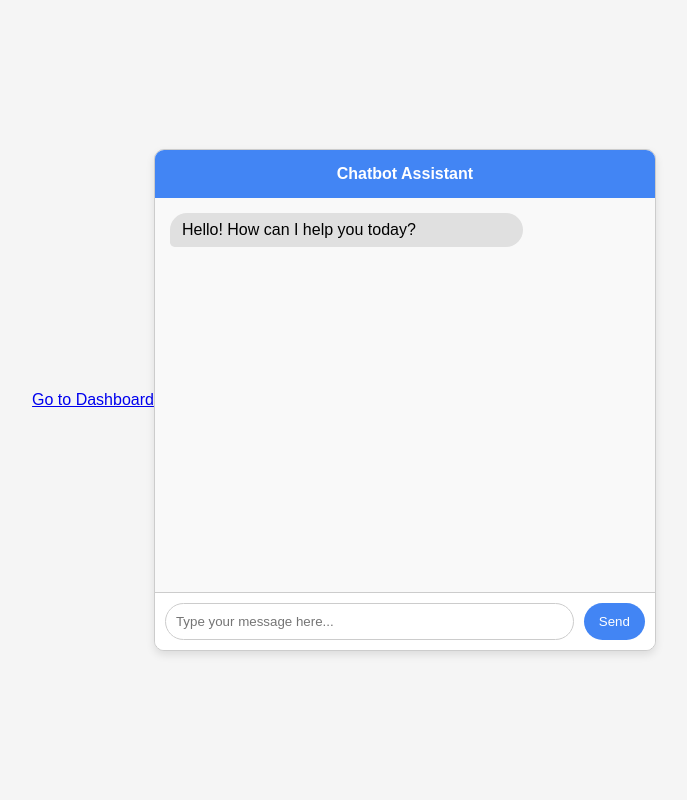
After one commit to Ankygurjar/attendance-management, a Flask app: page /chatbot in a window 1280 px wide. The commit adds this page. Shown: the whole page, without its empty margins (296-983 px from the left). Run offline with Flask 3, Linux system fonts and the light colour scheme; the visitor is signed in with stand-in values (Sample User, id 1).

Commit message:
Added code for chatbot

```diff
--- a/server.py
+++ b/server.py
@@ -1,12 +1,17 @@
 from flask import Flask, render_template, request, redirect, url_for, session, jsonify
+import json
+import requests
+from datetime import timedelta
 
 from admin.admin_services import login_admin_service, add_teacher_service
-from teacher.teacher_services import login_teacher_service, add_student_service
+from teacher.teacher_services import login_teacher_service, add_student_service, analyze_teacher_command
 from student.student_services import login_student_service, get_all_students
 from face_recognition_users.face_recognition_service import match_faces
 
 app:str = Flask(__name__)
 app.secret_key = 'e2B345CV23'
+app.permanent_session_lifetime = timedelta(hours=1)  # Session lasts 1 hour
+
 
 @app.route('/')
 def home():
@@ -69,7 +74,47 @@ def add_teacher():
 
     return render_template('admin/add_teacher.html')
 
-#-----STUDENT ROUTES------#
+@app.route('/add_student_sentiment', methods=['GET', "POST"])
+def student_sentiment():
+    if request.method == 'POST':
+        feedback = request.form['feedback']
+        marks =request.form['marks']
+        attendance = request.form['attendance']
+
+
+        return render_template("teacher/student_sentiment.html")
+    return render_template("teacher/student_sentiment.html")
+
+@app.route('/chatbot', methods=['GET'])
+def chatbot():
+    if(session.get('teacher_email') or session.get('admin_email')):
+        return render_template('chatbot.html')
+
+    return redirect(url_for('logout'))
+
+@app.route('/api/chatbot', methods=['POST'])
+def chatbot_api():
+    if not session.get('teacher_email'):
+        return jsonify({'error': 'Unauthorized'}), 401
+
+    data = request.get_json()
+    ai_response = analyze_teacher_command(
+        message=data['message'],
+        teacher_id=session.get('id')
+    )
+
+    student_data = session.get('chat_context', {}).get('student_data', {})
+
+    if ai_response.get('action') == 'add_student':
+        if all(k in student_data for k in ['name', 'email', 'roll_number']):
+            return jsonify({
+                'response': f"Ready to add {student_data['name']}. Confirm?",
+                'needs_confirmation': True,
+                'student_data': student_data
+            })
+
+    return jsonify(ai_response)
+
 @app.route('/add_student', methods=['GET', 'POST'])
 def add_student():
     if request.method == "POST":
@@ -125,5 +170,13 @@ def get_students():
         'roll_number': student['roll_number']
         } for student in students])
 
+def check_ollama_running():
+    try:
+        response = requests.get("http://localhost:11434")
+        print(response.status_code)
+        return True
+    except:
+        return False
+
 if __name__ == '__main__':
     app.run(debug=True)
--- /dev/null
+++ b/templates/chatbot.html
@@ -0,0 +1,167 @@
+<!DOCTYPE html>
+<html lang="en">
+
+<head>
+    <meta charset="UTF-8">
+    <meta name="viewport" content="width=device-width, initial-scale=1.0">
+    <title>Simple Chatbot</title>
+    <style>
+        body {
+            font-family: Arial, sans-serif;
+            display: flex;
+            justify-content: center;
+            align-items: center;
+            height: 100vh;
+            margin: 0;
+            background-color: #f5f5f5;
+        }
+
+        .chatbot-container {
+            width: 500px;
+            height: 500px;
+            border: 1px solid #ccc;
+            border-radius: 10px;
+            overflow: hidden;
+            display: flex;
+            flex-direction: column;
+            background-color: white;
+            box-shadow: 0 4px 8px rgba(0, 0, 0, 0.1);
+        }
+
+        .chat-header {
+            background-color: #4285f4;
+            color: white;
+            padding: 15px;
+            text-align: center;
+            font-weight: bold;
+        }
+
+        .chat-messages {
+            flex: 1;
+            padding: 15px;
+            overflow-y: auto;
+            background-color: #f9f9f9;
+        }
+
+        .message {
+            margin-bottom: 10px;
+            padding: 8px 12px;
+            border-radius: 18px;
+            max-width: 70%;
+            word-wrap: break-word;
+        }
+
+        .bot-message {
+            background-color: #e0e0e0;
+            align-self: flex-start;
+            border-bottom-left-radius: 5px;
+        }
+
+        .user-message {
+            background-color: #4285f4;
+            color: white;
+            align-self: flex-end;
+            border-bottom-right-radius: 5px;
+        }
+
+        .chat-input {
+            display: flex;
+            padding: 10px;
+            border-top: 1px solid #ccc;
+            background-color: white;
+        }
+
+        #user-input {
+            flex: 1;
+            padding: 10px;
+            border: 1px solid #ccc;
+            border-radius: 20px;
+            outline: none;
+        }
+
+        #send-button {
+            margin-left: 10px;
+            padding: 10px 15px;
+            background-color: #4285f4;
+            color: white;
+            border: none;
+            border-radius: 20px;
+            cursor: pointer;
+        }
+
+        #send-button:hover {
+            background-color: #3367d6;
+        }
+    </style>
+</head>
+
+<body>
+    <a href="/teacher_dashboard">Go to Dashboard</a> <br>
+    <div class="chatbot-container">
+        <div class="chat-header">
+            Chatbot Assistant
+        </div>
+        <div class="chat-messages" id="chat-messages">
+            <div class="message bot-message">
+                Hello! How can I help you today?
+            </div>
+        </div>
+        <div class="chat-input">
+            <input type="text" id="user-input" placeholder="Type your message here...">
+            <button id="send-button" onclick="sendMessage()">Send</button>
+        </div>
+    </div>
+
+    <script>
+        // Add this to your existing script in chatbot.html
+        let pendingAction = null;
+
+        let conversationState = {};
+
+        async function sendMessage() {
+            const userInput = document.getElementById('user-input');
+            const message = userInput.value.trim();
+
+            if (message) {
+                addMessage(message, 'user');
+                userInput.value = '';
+
+                addMessage("Typing...", 'bot');
+
+                const response = await fetch('/api/chatbot', {
+                    method: 'POST',
+                    headers: { 'Content-Type': 'application/json' },
+                    body: JSON.stringify({ message })
+                });
+
+                const data = await response.json();
+
+                document.querySelector('#chat-messages .bot-message:last-child').textContent = data.response;
+
+                // Handle follow-up questions
+                if (data.next_question) {
+                    addMessage(data.next_question, 'bot');
+                }
+            }
+        }
+
+        function addMessage(text, sender, isTyping = false) {
+            const chatMessages = document.getElementById('chat-messages');
+            const message = document.createElement('div');
+            message.className = `message ${sender}-message`;
+            if (isTyping) {
+                message.id = 'typing-indicator';
+            }
+            message.textContent = text;
+            chatMessages.appendChild(message);
+            chatMessages.scrollTop = chatMessages.scrollHeight;
+        }
+
+        function removeTypingIndicator() {
+            const typing = document.getElementById('typing-indicator');
+            if (typing) typing.remove();
+        }
+    </script>
+</body>
+
+</html>
--- a/templates/teacher/dashboard.html
+++ b/templates/teacher/dashboard.html
@@ -9,9 +9,11 @@
     <img src="static/teacher_photos/{{teacher_data['image_path']}}" alt="Your Profile Photo" width="150"
         style="border-radius: 50%;">
 </div>
+
 <a href="/logout">Logout</a> <br>
-
-<a href="/add_student">Add Student</a>
+<a href="/add_student">Add Student</a> <br>
+<a href="/add_student_sentiment">Add Student Sentiment</a> <br>
+<a href="/chatbot">Chatbot</a>
 
 <h3>Student List</h3>
 <table id="students-table" border="1" cellpadding="8" style="border-collapse: collapse; margin-top: 20px;">
```
Also changed, not shown: database/teacher_db_services.py (+4 -4 lines), teacher/teacher_services.py (+228 -6 lines), templates/teacher/student_sentiment.html (added, +22 -0 lines).
